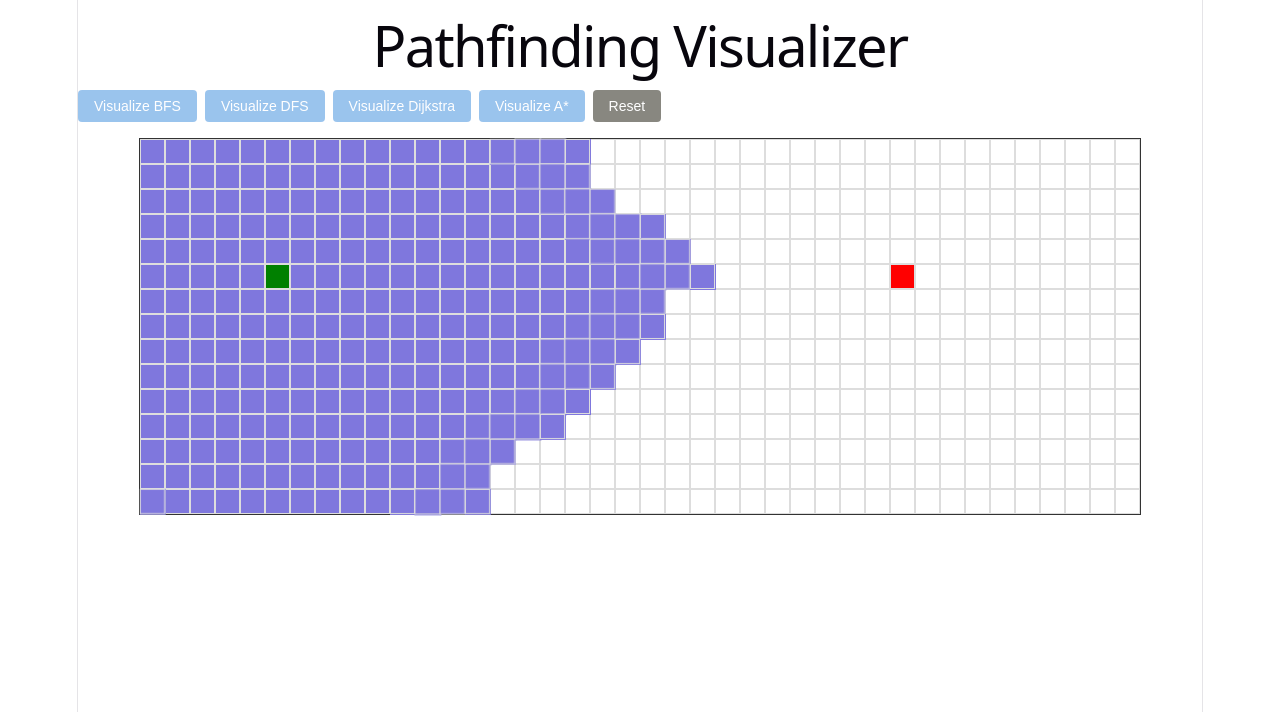
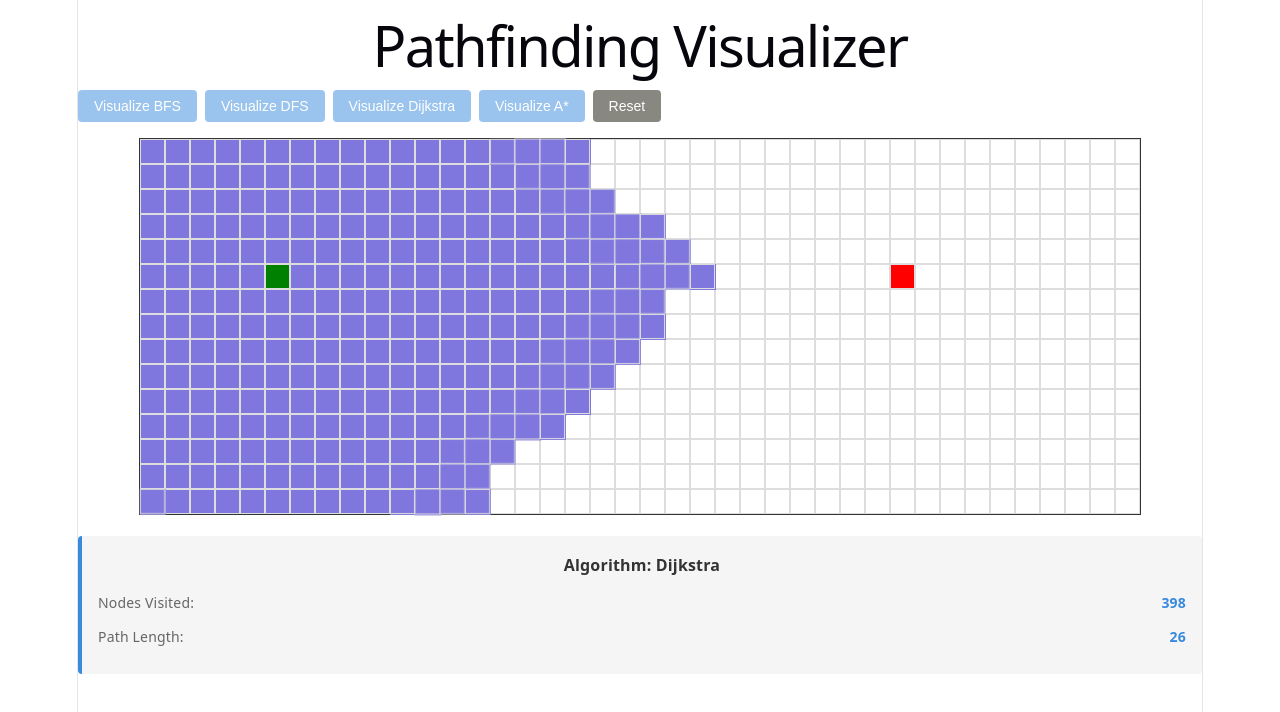
Before and after one commit to Sidfixx/maze-visualizer, a React (Vite) app: page / in a window 1280 px wide. Both pictures are taken after a click on the button "Visualize Dijkstra". Shown: the top 712 px of the page. Built offline with nearby package versions, Linux system fonts and the light colour scheme.

Commit message:
feat: implement weighted terrain system with visual feedback

```diff
--- a/src/App.tsx
+++ b/src/App.tsx
@@ -1,3 +1,4 @@
+import { StatsPanel } from './components/Stats/StatsPanel';
 import { useState } from 'react';
 import Grid from './components/Grid/Grid';
 import { ControlPanel } from './components/Controls/ControlPanel';
@@ -14,7 +15,6 @@ function App() {
   const [mouseIsPressed, setMouseIsPressed] = useState(false);
   const [animationSpeed] = useState(1);
 
-  // THIS LINE CHANGED: added runDijkstra
   const { result, isRunning, runBFS, runDFS, runDijkstra, runAStar, reset } = useAlgorithmRunner();
   const { visitedNodeIndices, pathNodeIndices, isAnimating } = useAnimationPlayer(result, animationSpeed);
 
@@ -29,10 +29,10 @@ function App() {
     runDFS(grid, startNode, endNode);
   }
 
-  // THIS IS NEW: add this function
   function handleVisualizeDijkstra() {
     runDijkstra(grid, startNode, endNode);
   }
+
   function handleVisualizeAStar() {
     runAStar(grid, startNode, endNode);
   }
@@ -41,7 +41,10 @@ function App() {
     reset(grid);
   }
 
-  function handleMouseDown(row: number, col: number) {
+  function handleMouseDown(row: number, col: number, e: React.MouseEvent<HTMLDivElement>) {
+    // Only respond to left-click (button 0)
+    if (e.button !== 0) return;
+
     const node = grid[row][col];
     if (!node.isStart && !node.isEnd) {
       const newGrid = grid.map(r => [...r]);
@@ -65,10 +68,20 @@ function App() {
     setMouseIsPressed(false);
   }
 
+  function handleRightClick(row: number, col: number) {
+  const node = grid[row][col];
+
+  if (node.isStart || node.isEnd || node.isWall) return;
+
+  const newGrid = grid.map(r => [...r]);
+  const newWeight = node.weight === 1 ? 5 : 1;
+  console.log('Setting cell weight to:', newWeight);  // ADD THIS
+  newGrid[row][col] = { ...node, weight: newWeight };
+  setGrid(newGrid);
+}
   return (
     <div className="app">
       <h1>Pathfinding Visualizer</h1>
-      {/* THIS CHANGED: added onVisualizeDijkstra prop */}
       <ControlPanel
         onVisualizeBFS={handleVisualizeBFS}
         onVisualizeDFS={handleVisualizeDFS}
@@ -83,9 +96,11 @@ function App() {
         onMouseDown={handleMouseDown}
         onMouseEnter={handleMouseEnter}
         onMouseUp={handleMouseUp}
+        onRightClick={handleRightClick}
         visitedNodeIndices={visitedNodeIndices}
         pathNodeIndices={pathNodeIndices}
       />
+      <StatsPanel stats={result?.stats} />
     </div>
   );
 }
--- a/src/components/Grid/Cell.tsx
+++ b/src/components/Grid/Cell.tsx
@@ -3,9 +3,10 @@ import './Grid.css';
 
 interface CellProps {
   node: Node;
-  onMouseDown: (row: number, col: number) => void;
+  onMouseDown: (row: number, col: number, e: React.MouseEvent<HTMLDivElement>) => void;
   onMouseEnter: (row: number, col: number) => void;
   onMouseUp: () => void;
+  onRightClick: (row: number, col: number) => void;
   isVisited: boolean;
   isPath: boolean;
 }
@@ -15,10 +16,11 @@ function Cell({
   onMouseDown,
   onMouseEnter,
   onMouseUp,
+  onRightClick,
   isVisited,
   isPath,
 }: CellProps) {
-  const { row, col, isStart, isEnd, isWall } = node;
+  const { row, col, isStart, isEnd, isWall, weight } = node;
 
   let extraClassName = '';
   if (isStart) {
@@ -31,14 +33,22 @@ function Cell({
     extraClassName = 'cell-visited';
   } else if (isWall) {
     extraClassName = 'cell-wall';
+  } else if (weight > 1) {
+    extraClassName = 'cell-weighted';
   }
+
+  const handleRightClick = (e: React.MouseEvent<HTMLDivElement>) => {
+    e.preventDefault();
+    onRightClick(row, col);
+  };
 
   return (
     <div
       className={`cell ${extraClassName}`}
-      onMouseDown={() => onMouseDown(row, col)}
+      onMouseDown={(e) => onMouseDown(row, col, e)}
       onMouseEnter={() => onMouseEnter(row, col)}
       onMouseUp={onMouseUp}
+      onContextMenu={handleRightClick}
     />
   );
 }
--- a/src/components/Grid/Grid.css
+++ b/src/components/Grid/Grid.css
@@ -99,3 +99,11 @@
 .btn-secondary:hover:not(:disabled) {
   background-color: #5f5e5a;
 }
+.cell-weighted {
+  background-color: #f4d03f;
+  opacity: 0.8;
+}
+
+.cell-weighted:hover {
+  opacity: 1;
+}
--- a/src/components/Grid/Grid.tsx
+++ b/src/components/Grid/Grid.tsx
@@ -4,9 +4,10 @@ import './Grid.css';
 
 interface GridProps {
   grid: Node[][];
-  onMouseDown: (row: number, col: number) => void;
+  onMouseDown: (row: number, col: number, e: React.MouseEvent<HTMLDivElement>) => void;
   onMouseEnter: (row: number, col: number) => void;
   onMouseUp: () => void;
+  onRightClick: (row: number, col: number) => void;
   visitedNodeIndices: Set<string>;
   pathNodeIndices: Set<string>;
 }
@@ -16,6 +17,7 @@ function Grid({
   onMouseDown,
   onMouseEnter,
   onMouseUp,
+  onRightClick,
   visitedNodeIndices,
   pathNodeIndices,
 }: GridProps) {
@@ -35,6 +37,7 @@ function Grid({
                 onMouseDown={onMouseDown}
                 onMouseEnter={onMouseEnter}
                 onMouseUp={onMouseUp}
+                onRightClick={onRightClick}
                 isVisited={isVisited}
                 isPath={isPath}
               />
--- /dev/null
+++ b/src/components/Stats/StatsPanel.css
@@ -0,0 +1,30 @@
+.stats-panel {
+  margin-top: 16px;
+  padding: 16px;
+  background-color: #f5f5f5;
+  border-radius: 4px;
+  border-left: 4px solid #378add;
+}
+
+.stats-panel h3 {
+  margin: 0 0 12px 0;
+  font-size: 16px;
+  color: #333;
+}
+
+.stat-item {
+  display: flex;
+  justify-content: space-between;
+  margin: 8px 0;
+  font-size: 14px;
+}
+
+.stat-label {
+  font-weight: 500;
+  color: #666;
+}
+
+.stat-value {
+  color: #378add;
+  font-weight: bold;
+}
--- /dev/null
+++ b/src/components/Stats/StatsPanel.tsx
@@ -0,0 +1,26 @@
+import type { AlgorithmStats } from '../../types';
+import './StatsPanel.css';
+
+interface StatsPanelProps {
+  stats: AlgorithmStats | undefined;
+}
+
+export function StatsPanel({ stats }: StatsPanelProps) {
+  if (!stats) {
+    return null;
+  }
+
+  return (
+    <div className="stats-panel">
+      <h3>Algorithm: {stats.algorithm}</h3>
+      <div className="stat-item">
+        <span className="stat-label">Nodes Visited:</span>
+        <span className="stat-value">{stats.nodesVisited}</span>
+      </div>
+      <div className="stat-item">
+        <span className="stat-label">Path Length:</span>
+        <span className="stat-value">{stats.pathLength}</span>
+      </div>
+    </div>
+  );
+}
--- a/src/hooks/useALgorithmRunner.ts
+++ b/src/hooks/useALgorithmRunner.ts
@@ -1,6 +1,6 @@
+import type { Node, AlgorithmResult, AlgorithmStats } from '../types';
 import { astar } from '../algorithms/astar';
 import { useState } from 'react';
-import type { Node, AlgorithmResult } from '../types';
 import { bfs, reconstructPath } from '../algorithms/bfs';
 import { dfs } from '../algorithms/dfs';
 import { dijkstra } from '../algorithms/dijkstra';
@@ -12,6 +12,7 @@ export function useAlgorithmRunner() {
 
   function runAlgorithm(
     algorithm: (grid: Node[][], start: Node, end: Node) => Node[],
+    algorithmName: string,
     grid: Node[][],
     startNode: Node,
     endNode: Node
@@ -25,7 +26,13 @@ export function useAlgorithmRunner() {
     const visitedNodesInOrder = algorithm(clonedGrid, clonedStart, clonedEnd);
     const shortestPath = reconstructPath(clonedEnd);
 
-    setResult({ visitedNodesInOrder, shortestPath });
+    const stats: AlgorithmStats = {
+      algorithm: algorithmName,
+      nodesVisited: visitedNodesInOrder.length,
+      pathLength: shortestPath.length,
+    };
+
+    setResult({ visitedNodesInOrder, shortestPath, stats });
     setIsRunning(false);
   }
 
@@ -38,13 +45,13 @@ export function useAlgorithmRunner() {
     result,
     isRunning,
     runBFS: (grid: Node[][], start: Node, end: Node) =>
-      runAlgorithm(bfs, grid, start, end),
+      runAlgorithm(bfs, 'BFS', grid, start, end),
     runDFS: (grid: Node[][], start: Node, end: Node) =>
-      runAlgorithm(dfs, grid, start, end),
+      runAlgorithm(dfs, 'DFS', grid, start, end),
     runDijkstra: (grid: Node[][], start: Node, end: Node) =>
-      runAlgorithm(dijkstra, grid, start, end),
+      runAlgorithm(dijkstra, 'Dijkstra', grid, start, end),
+    runAStar: (grid: Node[][], start: Node, end: Node) =>
+      runAlgorithm(astar, 'A*', grid, start, end),
     reset,
-    runAStar: (grid: Node[][], start: Node, end: Node) =>
-  runAlgorithm(astar, grid, start, end),
   };
 }
--- a/src/types/index.ts
+++ b/src/types/index.ts
@@ -12,4 +12,10 @@ export interface Node {
 export interface AlgorithmResult {
   visitedNodesInOrder: Node[];
   shortestPath: Node[];
+  stats?: AlgorithmStats;
 }
+export interface AlgorithmStats {
+  nodesVisited: number;
+  pathLength: number;
+  algorithm: string;
+}
--- a/src/utils/gridUtils.ts
+++ b/src/utils/gridUtils.ts
@@ -59,6 +59,7 @@ export function resetGridState(grid: Node[][]): void {
       const node = grid[row][col];
       node.isVisited = false;
       node.previousNode = null;
+      node.distance = Infinity;
     }
   }
 }
```
Also changed, not shown: src/algorithms/dijkstra.ts (+3 -4 lines). Lines whose indentation alone changed are shown as unchanged.
